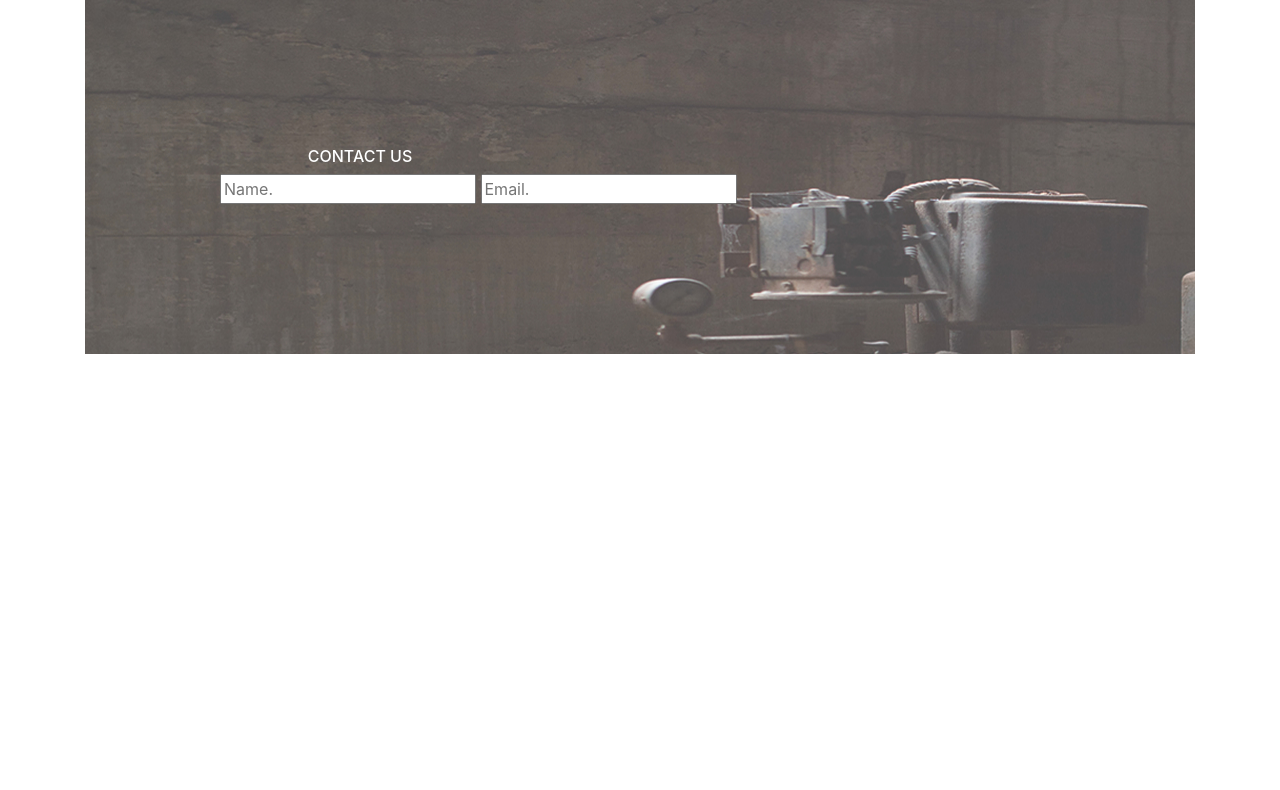
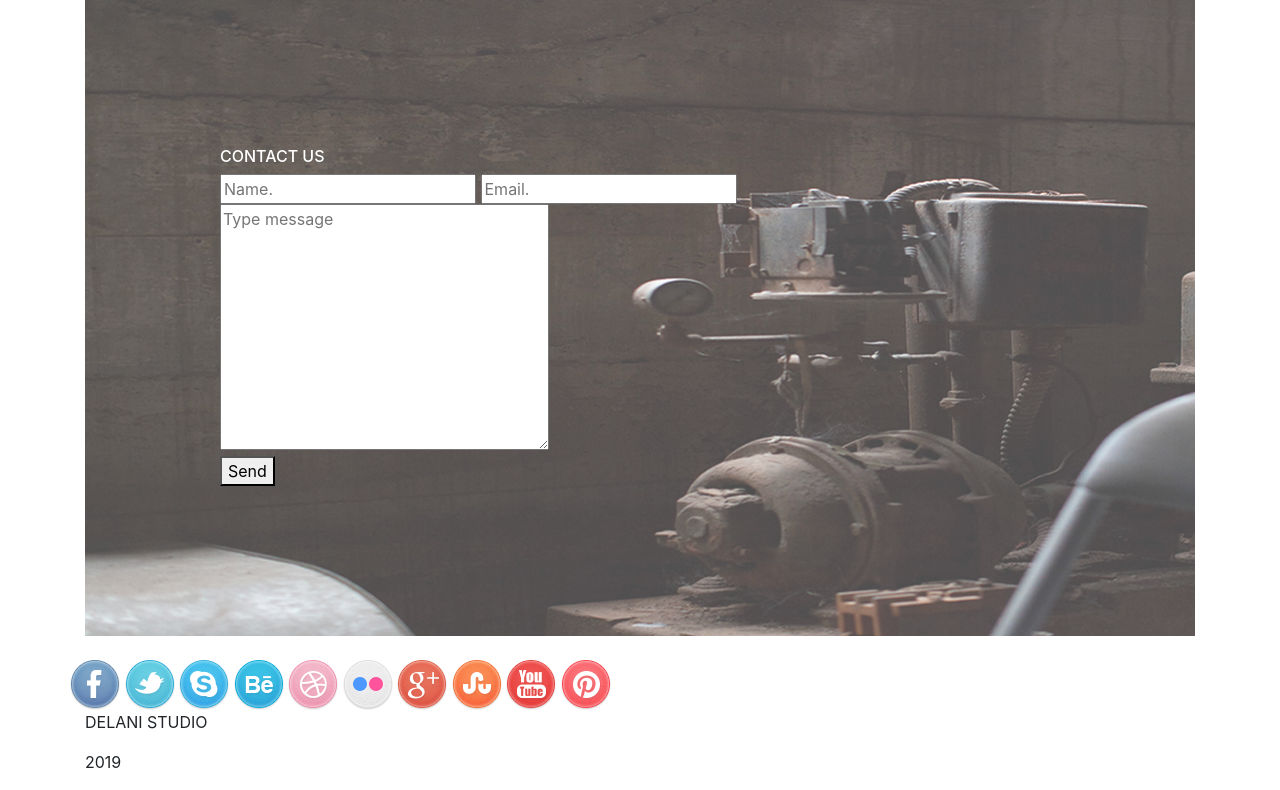
Before and after one commit to Cyprian-Branco/Delani_Studio, a plain HTML site: page index.html in a window 1280 px wide. Shown: the part 2376-3166 px from the top of the page. Before the commit the page ends 2730 px from the top, so only its background shows below. Drawn offline with Linux system fonts and the light colour scheme.

Commit message:
add the message body and social media icons

```diff
--- a/index.html
+++ b/index.html
@@ -105,9 +105,7 @@
     <div class="container">
         <div class="contact-us">
             <div class="row">
-                <div class="col-md-4">
-                    <h6>CONTACT US</h6>
-                </div>
+                <h6>CONTACT US</h6>
             </div>
             <div class="row">
                 <form class="message">
@@ -115,6 +113,40 @@
                     <input type="text" name="Email" id="email" placeholder="Email." class="form-email">
                 </form>
             </div>
+            <div class="row">
+                <form class="message">
+                    <textarea name="message" id="message" cols="30" rows="10" placeholder="Type message"></textarea>
+                </form>
+            </div>
+            <div class="row">
+                <form >
+                    <button type="submit">Send</button>
+                </form>
+            </div>
+        </div>
+    </div>
+    <div class="container">
+        <section class="links">
+            <div class="row">
+                <div class="icon-links">
+                    <br>
+                    <img src="css/images/facebook.png" alt="">
+                    <img src="css/images/twitter.png" alt="">
+                    <img src="css/images/skype.png" alt="">
+                    <img src="css/images/behance.png" alt="">
+                    <img src="css/images/dribble.png" alt="">
+                    <img src="css/images/flickr.png" alt="">
+                    <img src="css/images/g_plus.png" alt="">
+                    <img src="css/images/stumble_upon.png" alt="">
+                    <img src="css/images/you_tube.png" alt="">
+                    <img src="css/images/pinterest.png" alt="">
+                </div>
+            </div>
+        </section>
+        <footer>
+            <p>DELANI STUDIO</p>
+            <P>2019</P>
+        </footer>
         </div>
     </div>
 </body>
```
